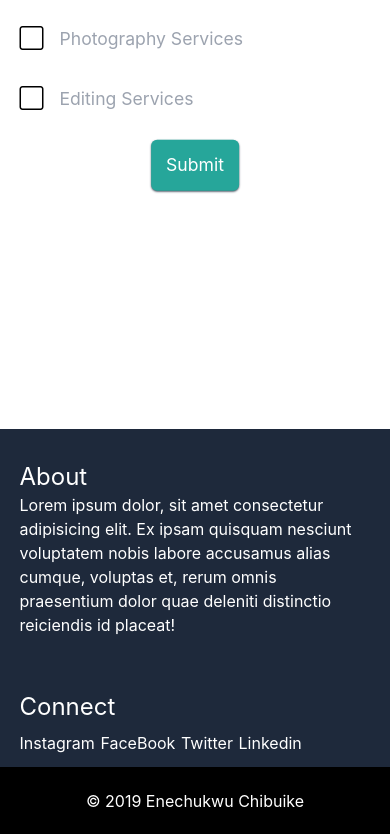
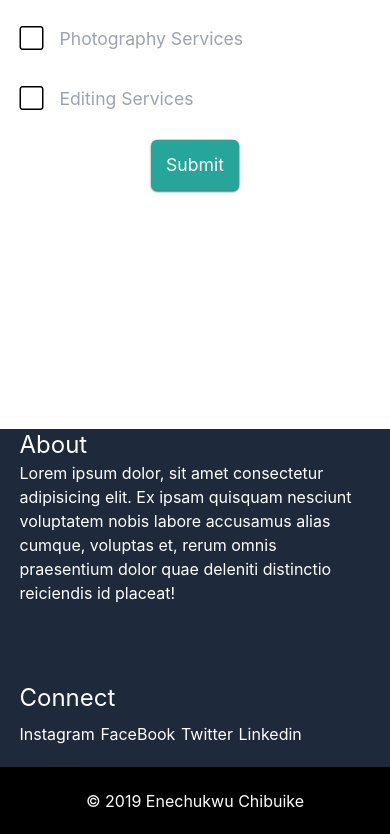
Before and after one commit to Shalom900/PhotoGrid, a website: page index.html in a window 390 px wide. Shown: the part 5136-5970 px from the top of the page. Drawn offline with nearby package versions, Linux system fonts and the light colour scheme.

Commit message:
last commit

```diff
--- a/index.html
+++ b/index.html
@@ -235,7 +235,7 @@
                     </section>
 
                     <footer class="lg:h-[50vh] h-[40vh] ipad-air-portrait:h-[50vh] bg-slate-800 md:mt-[2rem] lg:mt-[1rem] ipad-air-portrait:mt-[1rem] mt-[10rem]">
-                        <div class=" lg:pt-[2.5rem] lg:flex lg:flex-row ipad-air-portrait:flex-row lg:w-[80vw] ipad-air-portrait:w-[60vw] h-[100%] lg:mx-auto   lg:items-center lg:justify-start ipad-air-portrait:flex ipad-air-portrait:mx-auto  ipad-air-portrait:mt-[10rem] ipad-air-portrait:items-center ipad-air-portrait:justify-start  pt-[2rem] md:my-0 md:mx-[auto] my-0 mx-[auto] flex flex-col gap-[1rem] w-[90%] md:w-[90%] md:flex md:flex-col md:gap-[1rem]">
+                        <div class=" lg:pt-[2.5rem] lg:flex lg:flex-row ipad-air-portrait:flex-row lg:w-[80vw] ipad-air-portrait:w-[60vw] h-[100%] lg:mx-auto   lg:items-center lg:justify-start ipad-air-portrait:flex ipad-air-portrait:mx-auto  ipad-air-portrait:mt-[10rem] ipad-air-portrait:items-center ipad-air-portrait:justify-start  pt-[1rem] md:my-0 md:mx-[auto] my-0 mx-[auto] flex flex-col gap-[1rem] w-[90%] md:w-[90%] md:flex md:flex-col md:gap-[1rem]">
                             <div class=" lg:flex lg:h-full ipad-air-portrait:h-full lg:flex-col lg:gap-[1rem] lg:w-[70%] ipad-air-portrait:flex ipad-air-portrait:flex-col ipad-air-portrait:gap-[1rem] ipad-air-portrait:w-[70%] md:w-[100%] md:h-[60%] text-white h-[70%]">
                                 <h1 class="md:text-5xl lg:text-4xl ipad-air-portrait:text-4xl text-2xl">About</h1>
                                 <p class=" lg:w-[80%] ipad-air-portrait:w-[80%] md:w-full lg-full ipad-air-portrait:h-full h-full md:text-[1.4rem] " >Lorem ipsum dolor, sit amet consectetur adipisicing elit. Ex ipsam quisquam nesciunt voluptatem nobis labore accusamus alias cumque,
```
